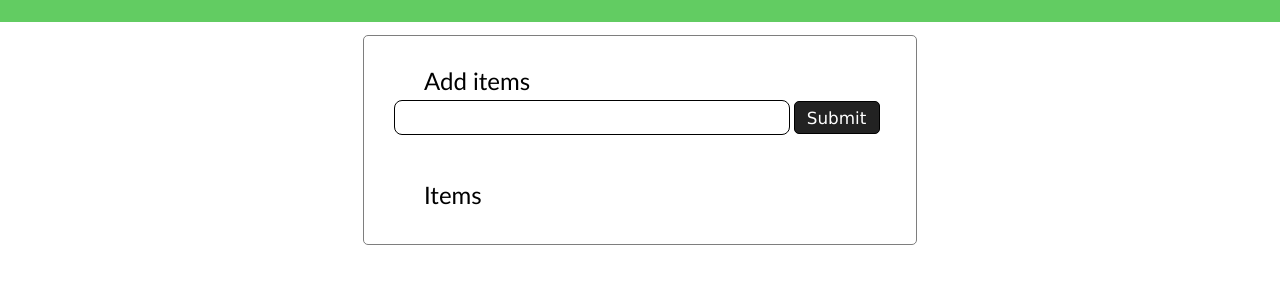
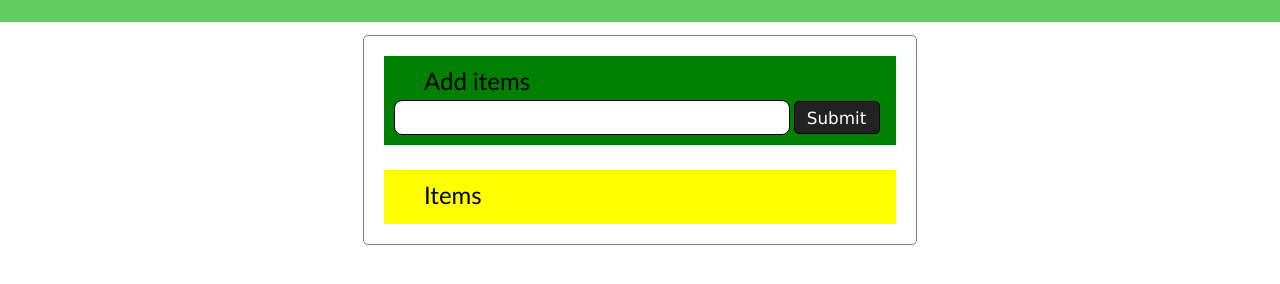
Before and after one commit to Joaolucas00/javascript-e-typescript, a plain HTML site: page DOM/dom01/index.html in a window 1280 px wide. Shown: the part 78-362 px from the top of the page. Drawn offline with Linux system fonts and the light colour scheme.

Commit message:
querySelector e querySelectorAll

```diff
--- a/DOM/dom01/index.html
+++ b/DOM/dom01/index.html
@@ -1,6 +1,6 @@
 <!DOCTYPE html>
 <html lang="pt-br">
-<head>
+<head id="header">
     <meta charset="UTF-8">
     <meta http-equiv="X-UA-Compatible" content="IE=edge">
     <meta name="viewport" content="width=device-width, initial-scale=1.0">
--- a/DOM/dom01/script.js
+++ b/DOM/dom01/script.js
@@ -16,4 +16,24 @@
 //console.log(document.getElementById('h1').innerText); // presta atenção do estilo
 //console.log(document.getElementById('h1').textContent); // mostra tudo que ta dentro
 
-console.log(document.getElementsByClassName("section"));
+//let section = document.getElementsByClassName("section");
+//console.log(section);
+//console.log(section[1])
+
+//console.log(document.querySelector('#header'));
+//console.log(document.querySelectorAll('.section'));
+
+//let lastSection = document.querySelector('.section:nth-child(1)');
+//console.log(lastSection);
+
+
+var odd = document.querySelectorAll('.section:nth-child(odd)');
+var even = document.querySelectorAll('.section:nth-child(even)');
+
+for (var i = 0; i < odd.length; i++) {
+    odd[i].style.backgroundColor = "green";
+}
+
+for (var i = 0; i < even.length; i++) {
+    even[i].style.backgroundColor = "yellow";
+}
```
